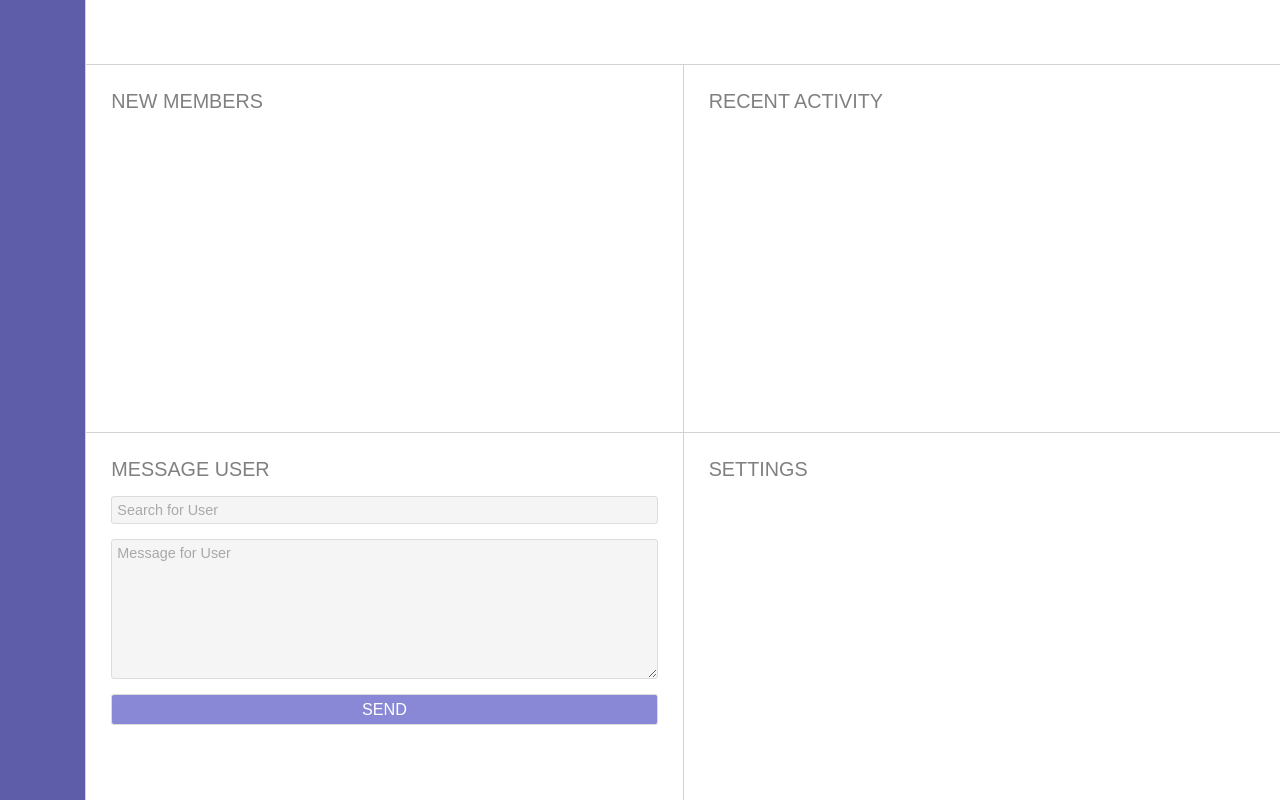
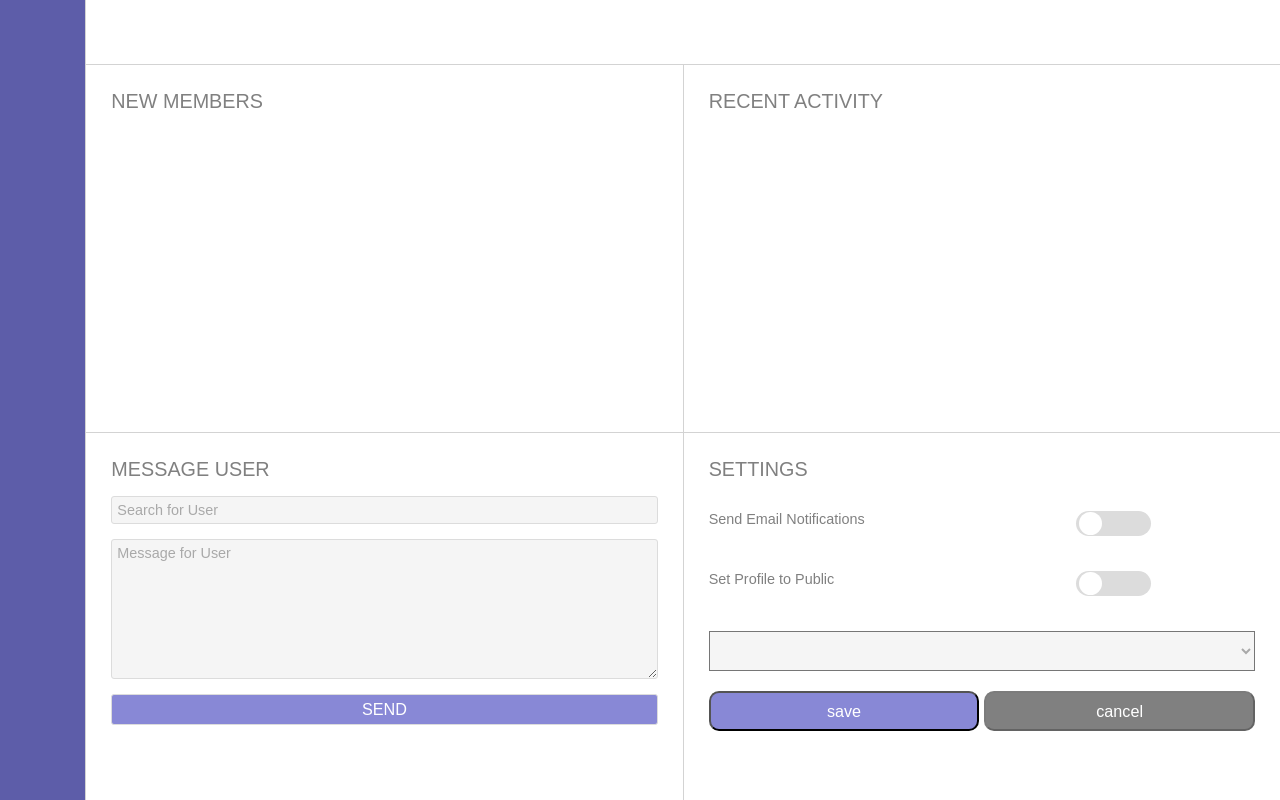
Before and after one commit to RaniaZawawi/WebApp-Dashboard, a plain HTML site: page index.html in a window 1280 px wide. Shown: the part 1086-1886 px from the top of the page. Drawn offline with Linux system fonts and the light colour scheme.

Commit message:
added settings section

```diff
--- a/css/style.css
+++ b/css/style.css
@@ -6,7 +6,8 @@ html {
 }
 
 h1,
-h2 {
+h2,
+p {
   margin: 0;
 }
 
@@ -93,12 +94,12 @@ nav {
    border-top: 1px solid lightgray;
    border-left: 1px solid lightgray;
    padding: 15px;
+   color: gray;
  }
 
  .sections h2 {
   font-size: .8em;
   font-weight: normal;
-  color: gray;
  }
 
 /* other */
@@ -154,7 +155,7 @@ nav {
   font-size: .8em;
 }
 
-#messages button {
+#messages input[type="submit"] {
   background-color: #8888D6;
   color: white;
   font-size: .9em;
@@ -165,6 +166,101 @@ nav {
 *******************************************************************************/
 #settings {
   grid-area: setting;
+}
+#settings h2 {
+  margin-bottom: 30px;
+}
+#settings p {
+  font-size: .8em;
+  grid-column-start: 1;
+  grid-column-end: 5;
+}
+
+.switch {
+  position: relative;
+  width: 75px;
+  height: 25px;
+  grid-column-start: 5;
+  grid-column-end: 7;
+}
+
+.switch input[type="checkbox"] {
+  display: none;
+}
+
+.slider {
+  position: absolute;
+  cursor: pointer;
+  top: 0;
+  left: 0;
+  bottom: 0;
+  right: 0;
+  background-color: #DCDCDC;
+  color: #DCDCDC;
+  border-radius: 20px;
+  padding-top: 2px;
+  padding-left: 5px;
+  transition: .1s ease-out;
+}
+
+.slider::before {
+  position: absolute;
+  content: "";
+  width: 23px;
+  height: 23px;
+  left: 3px;
+  bottom: 1px;
+  background-color: white;
+  border-radius: 50%;
+  transition: .4s ease-out;
+}
+
+.switch input:checked + .slider {
+  background-color: #8888D6;
+  color: white;
+}
+
+.switch input:checked + .slider::before {
+  transform: translate(200%);
+}
+
+#settings select {
+  background-color: whitesmoke;
+  color: darkgray;
+  font-size: .8em;
+  padding: 10px;
+  grid-column-start: 1;
+  grid-column-end: 7;
+}
+
+#settings input[type="submit"] {
+  border-radius: 10px;
+  padding: 5px;
+  background-color: #8888D6;
+  color: white;
+  font-size: .9em;
+}
+
+#settings input:disabled {
+  background-color: gray;
+}
+
+#settings input[value="save"] {
+  grid-column-start: 1;
+  grid-column-end: 4;
+}
+
+#settings input[value="cancel"] {
+  grid-column-start: 4;
+  grid-column-end: 7;
+}
+
+.slideGrid {
+  display: grid;
+  grid-template-columns: repeat(6, 1fr);
+  grid-template-rows: 1fr 1fr 1fr 1fr;
+  grid-column-gap: 5px;
+  grid-row-gap: 20px;
 }
 
 /*******************************************************************************
--- a/index.html
+++ b/index.html
@@ -171,13 +171,36 @@
         <form class="container">
           <input type="email" name="email" placeholder="Search for User">
           <textarea name="emessage" rows="8" cols="40" placeholder="Message for User"></textarea>
-          <button type="button" name="sendEmail">SEND</button>
+          <input type="submit" value="SEND">
         </form>
       </div>
 
       <!-- Settings section -->
       <div id="settings" class="sections">
         <h2>SETTINGS</h2>
+        <form class="slideGrid">
+
+          <p>Send Email Notifications</p>
+
+          <label for="emailNotify" class="switch">
+            <input type="checkbox" id="emailNotify">
+            <span class="slider">ON</span>
+          </label>
+
+          <p>Set Profile to Public</p>
+
+          <label for="profilePublic" class="switch">
+            <input type="checkbox" id="profilePublic">
+            <span class="slider">ON</span>
+          </label>
+
+          <select name="timeZone" placeholder="Select timez one">
+          </select>
+
+          <input type="submit" value="save">
+          <input type="submit" value="cancel" disabled>
+
+        </form>
       </div>
 
     </div>
```
